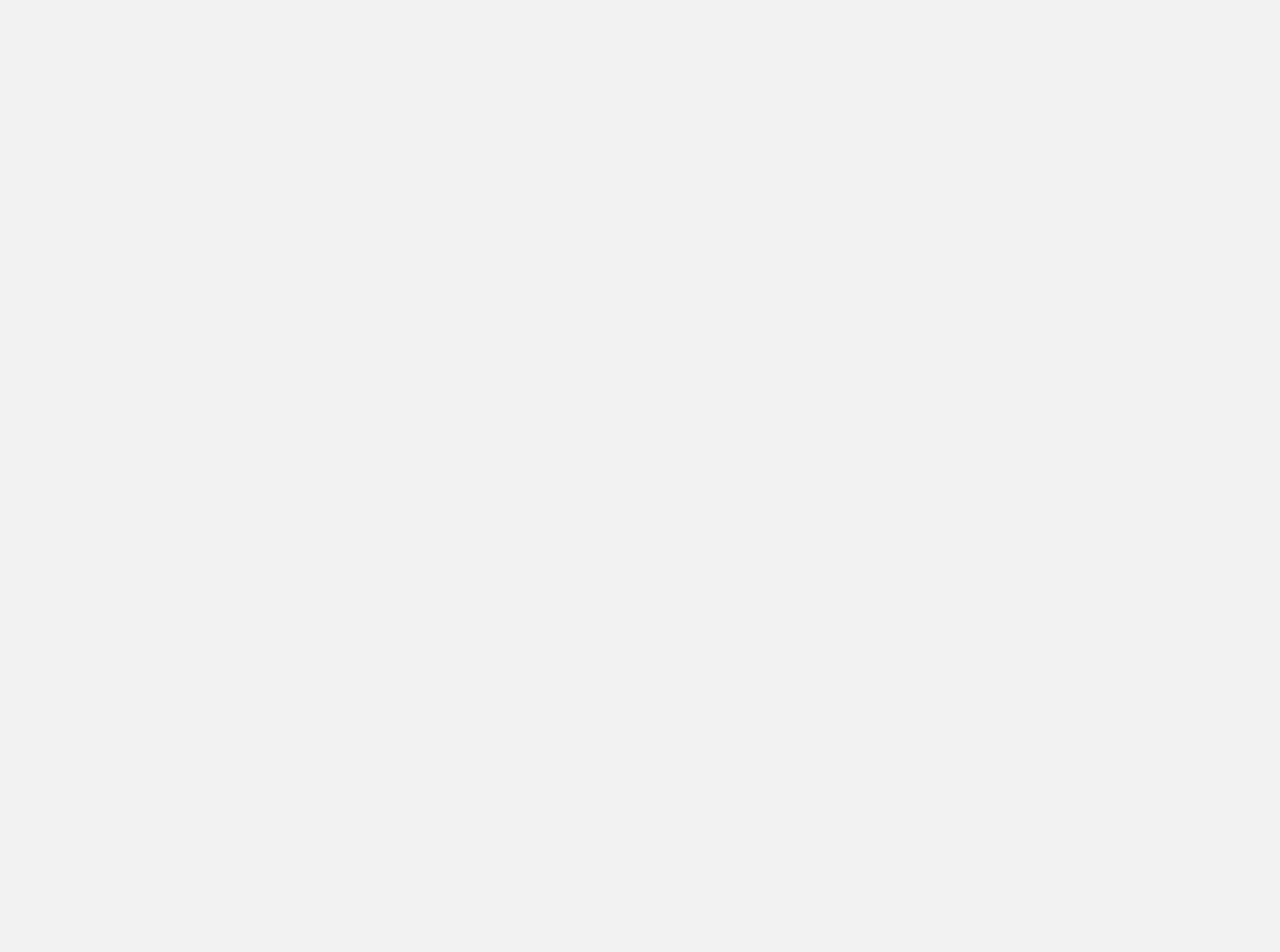
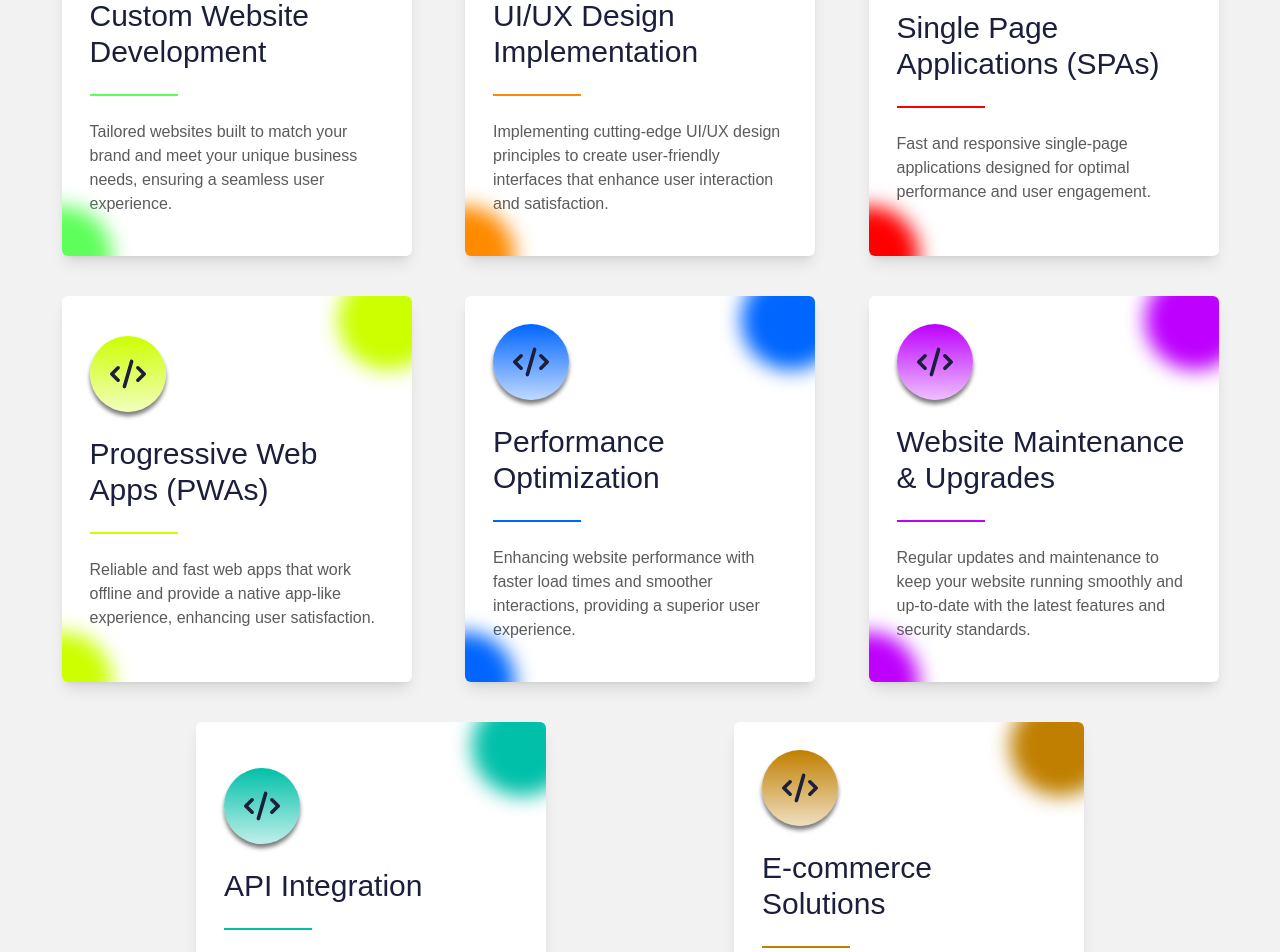
Before and after one commit to yusuf-mahran/yusuf-mahran-portfolio, a Next.js app: page / in a window 1280 px wide. Shown: the part 1860-2812 px from the top of the page. Before the commit the page ends 1610 px from the top, so only its background shows below. Built offline with nearby package versions, Linux system fonts and the light colour scheme; a web font is replaced by a local one.

Commit message:
adding service section

```diff
--- /dev/null
+++ b/src/app/components/ServiceCard.jsx
@@ -0,0 +1,21 @@
+import Image from "next/image";
+import Line from "../utilities/Line";
+import Para from "../utilities/Para";
+import SubHeading from "../utilities/SubHeading";
+import { FaCode } from "react-icons/fa6";
+import "./service-card.css";
+
+export default function ServiceCard({ title, desc, color }) {
+  return (
+    <div
+      className={`${color} bg-white rounded-md shadow-lg p-7 pb-10 flex flex-col justify-center items-start gap-6 flex-shrink basis-[350px] relative overflow-hidden service-card`}
+    >
+      <figure className="rounded-full p-5 text-4xl">
+        <FaCode />
+      </figure>
+      <SubHeading>{title}</SubHeading>
+      <Line width="30%" color={color} />
+      <Para size="16px">{desc}</Para>
+    </div>
+  );
+}
--- /dev/null
+++ b/src/app/components/Services.jsx
@@ -0,0 +1,52 @@
+import Heading from "./../utilities/Heading";
+import ServiceCard from "./ServiceCard";
+
+export default function Services() {
+  return (
+    <section className="w-full flex flex-col justify-center items-start gap-10">
+      <Heading>I&apos;m Specialized In</Heading>
+      <div className="flex flex-wrap justify-evenly items-stretch gap-10">
+        <ServiceCard
+          color="custom-web-dev"
+          title="Custom Website Development"
+          desc="Tailored websites built to match your brand and meet your unique business needs, ensuring a seamless user experience."
+        />
+        <ServiceCard
+          color="ux-ui-implementation"
+          title="UI/UX Design Implementation"
+          desc="Implementing cutting-edge UI/UX design principles to create user-friendly interfaces that enhance user interaction and satisfaction."
+        />
+        <ServiceCard
+          color="spa"
+          title="Single Page Applications (SPAs)"
+          desc="Fast and responsive single-page applications designed for optimal performance and user engagement."
+        />
+        <ServiceCard
+          color="pwa"
+          title="Progressive Web Apps (PWAs)"
+          desc="Reliable and fast web apps that work offline and provide a native app-like experience, enhancing user satisfaction."
+        />
+        <ServiceCard
+          color="performance-optimization"
+          title="Performance Optimization"
+          desc="Enhancing website performance with faster load times and smoother interactions, providing a superior user experience."
+        />
+        <ServiceCard
+          color="web-maintenance"
+          title="Website Maintenance & Upgrades"
+          desc="Regular updates and maintenance to keep your website running smoothly and up-to-date with the latest features and security standards."
+        />
+        <ServiceCard
+          color="api-integration"
+          title="API Integration"
+          desc="Seamless integration of third-party APIs to extend your website’s functionality and improve data connectivity and user interactions."
+        />
+        <ServiceCard
+          color="ecommerce"
+          title="E-commerce Solutions"
+          desc="Comprehensive e-commerce platforms with intuitive design, secure transactions, and easy navigation to boost online sales."
+        />
+      </div>
+    </section>
+  );
+}
--- /dev/null
+++ b/src/app/components/service-card.css
@@ -0,0 +1,159 @@
+:root {
+  --custom-web-dev: #5eff5a;
+  --custom-web-dev-opacity: #5eff5a40;
+  --ux-ui-implementation: #ff8a00;
+  --ux-ui-implementation-opacity: #ff8a0040;
+  --spa: #ff0000;
+  --spa-opacity: #ff000040;
+  --pwa: #ccff00;
+  --pwa-opacity: #ccff0040;
+  --performance-optimization: #0066ff;
+  --performance-optimization-opacity: #0066ff40;
+  --web-maintenance: #bd00ff;
+  --web-maintenance-opacity: #bd00ff40;
+  --api-integration: #00c0a9;
+  --api-integration-opacity: #00c0a940;
+  --ecommerce: #c07f00;
+  --ecommerce-opacity: #c07f0040;
+}
+.custom-web-dev {
+  figure {
+    background: linear-gradient(
+      180deg,
+      var(--custom-web-dev),
+      var(--custom-web-dev-opacity)
+    );
+  }
+  &::after,
+  &::before,
+  .line {
+    background-color: var(--custom-web-dev);
+  }
+}
+
+.ux-ui-implementation {
+  figure {
+    background: linear-gradient(
+      180deg,
+      var(--ux-ui-implementation),
+      var(--ux-ui-implementation-opacity)
+    );
+  }
+  &::after,
+  &::before,
+  .line {
+    background-color: var(--ux-ui-implementation);
+  }
+}
+
+.spa {
+  figure {
+    background: linear-gradient(180deg, var(--spa), var(--spa-opacity));
+  }
+  &::after,
+  &::before,
+  .line {
+    background-color: var(--spa);
+  }
+}
+
+.pwa {
+  figure {
+    background: linear-gradient(180deg, var(--pwa), var(--pwa-opacity));
+  }
+  &::after,
+  &::before,
+  .line {
+    background-color: var(--pwa);
+  }
+}
+
+.performance-optimization {
+  figure {
+    background: linear-gradient(
+      180deg,
+      var(--performance-optimization),
+      var(--performance-optimization-opacity)
+    );
+  }
+  &::after,
+  &::before,
+  .line {
+    background-color: var(--performance-optimization);
+  }
+}
+
+.web-maintenance {
+  figure {
+    background: linear-gradient(
+      180deg,
+      var(--web-maintenance),
+      var(--web-maintenance-opacity)
+    );
+  }
+  &::after,
+  &::before,
+  .line {
+    background-color: var(--web-maintenance);
+  }
+}
+
+.api-integration {
+  figure {
+    background: linear-gradient(
+      180deg,
+      var(--api-integration),
+      var(--api-integration-opacity)
+    );
+  }
+  &::after,
+  &::before,
+  .line {
+    background-color: var(--api-integration);
+  }
+}
+
+.ecommerce {
+  figure {
+    background: linear-gradient(
+      180deg,
+      var(--ecommerce),
+      var(--ecommerce-opacity)
+    );
+  }
+  &::after,
+  &::before,
+  .line {
+    background-color: var(--ecommerce);
+  }
+}
+
+.service-card {
+  &::after,
+  &::before {
+    content: "";
+    position: absolute;
+    top: 0;
+    left: 0;
+    width: 100px;
+    height: 100px;
+    border-radius: 50%;
+    filter: blur(10px);
+  }
+
+  &::before {
+    top: 0;
+    right: 0;
+    left: auto;
+    transform: translate(26px, -26px);
+  }
+  &::after {
+    top: auto;
+    bottom: 0;
+    left: 0;
+    transform: translate(-50px, 50px);
+  }
+  figure {
+    box-shadow: 0px 4px 4px #00000085;
+  }
+}
--- a/src/app/globals.css
+++ b/src/app/globals.css
@@ -13,16 +13,6 @@
   --white: #ffffff;
 
   --radial-gradient: radial-gradient(#000 76%, #fff 100%);
-
-  /* Services Colors */
-  --custom-web-dev: #5eff5a;
-  --ux-ui-implementation: #ff8a00;
-  --spa: #ff0000;
-  --pwa: #ccff00;
-  --performance-optimization: #0066ff;
-  --web-maintenance: #bd00ff;
-  --api-integration: #00c0a9;
-  --ecommerce: #c07f00;
 
   /* Experience Colors */
   --upwork: #6fda44;
--- a/src/app/page.js
+++ b/src/app/page.js
@@ -1,6 +1,7 @@
 import Header from "./components/Header";
 import Hero from "./components/Hero";
 import About from "./components/About";
+import Services from "./components/Services";
 
 export default function Home() {
   return (
@@ -9,6 +10,7 @@ export default function Home() {
       <main className="md:px-12 px-5 py-2 flex flex-col justify-center items-center w-full gap-12">
         <Hero />
         <About />
+        <Services />
       </main>
       <footer></footer>
     </div>
--- /dev/null
+++ b/src/app/utilities/Line.jsx
@@ -0,0 +1,12 @@
+import React from "react";
+
+export default function Line({ width, color }) {
+  return (
+    <div
+      style={{ width: width }}
+      className={`${width && "w-full"} ${
+        color ? color : "bg-light-gray"
+      } h-[2px] line`}
+    ></div>
+  );
+}
--- /dev/null
+++ b/src/app/utilities/SubHeading.jsx
@@ -0,0 +1,5 @@
+export default function SubHeading({ children, size }) {
+  return (
+    <h3 className={`${size ? `text-[${size}]` : "text-3xl"}`}>{children}</h3>
+  );
+}
```
Also changed, not shown: 1 other file (tests, documents, lock files or other folders).
